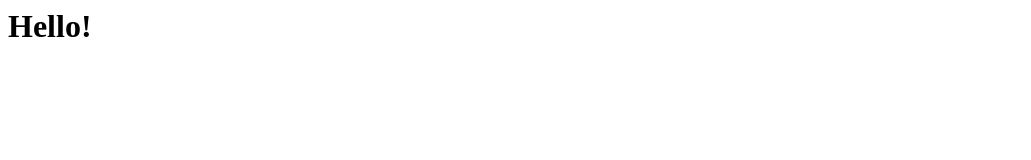
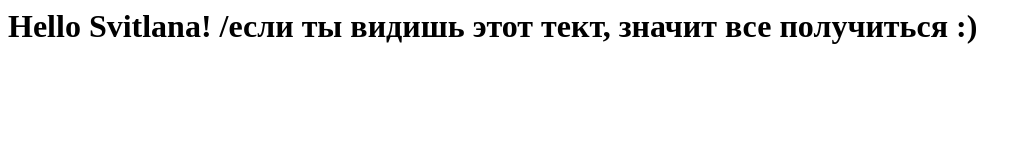
Before and after one commit to pm-oleksandr/test_repo, a plain HTML site: page index.html in a window 1280 px wide. Shown: the whole page, without its empty margins (0-1031 px from the left). Drawn offline with Linux system fonts and the light colour scheme.

Commit message:
Update index.html

```diff
--- a/index.html
+++ b/index.html
@@ -1 +1 @@
-<h1>Hello!</h1>
+<h1>Hello Svitlana! /если ты видишь этот тект, значит все получиться :) </h1>
```
